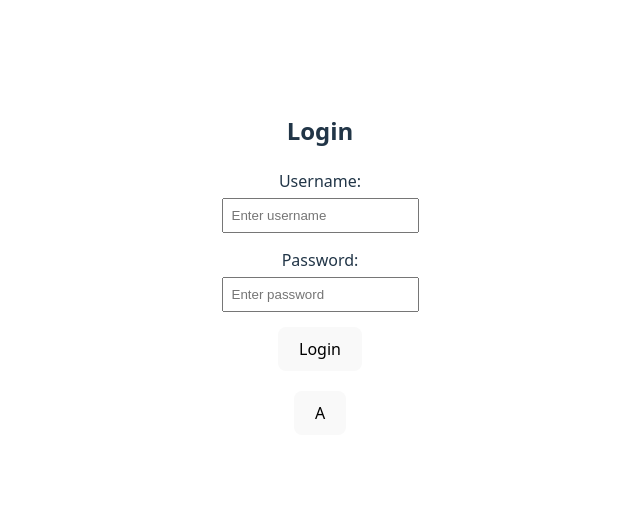
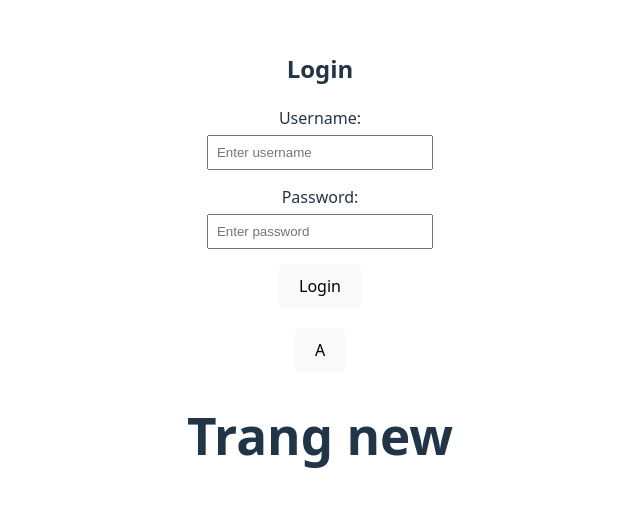
Before and after one commit to Thaiquach/eturoring, a Vue app: page /login in a window 1280 px wide. Shown: the part 146-652 px from the top of the page, without its empty margins (320-960 px from the left). Built offline with nearby package versions, Linux system fonts and the light colour scheme; the HTML template or start-up script is replaced by a standard one.

Commit message:
test commit

```diff
--- a/src/views/LoginView.vue
+++ b/src/views/LoginView.vue
@@ -27,6 +27,7 @@
       </form>
     </div>
     <button>A</button>
+    <h1>Trang new</h1>
   </template>
 
   <script setup>
```
